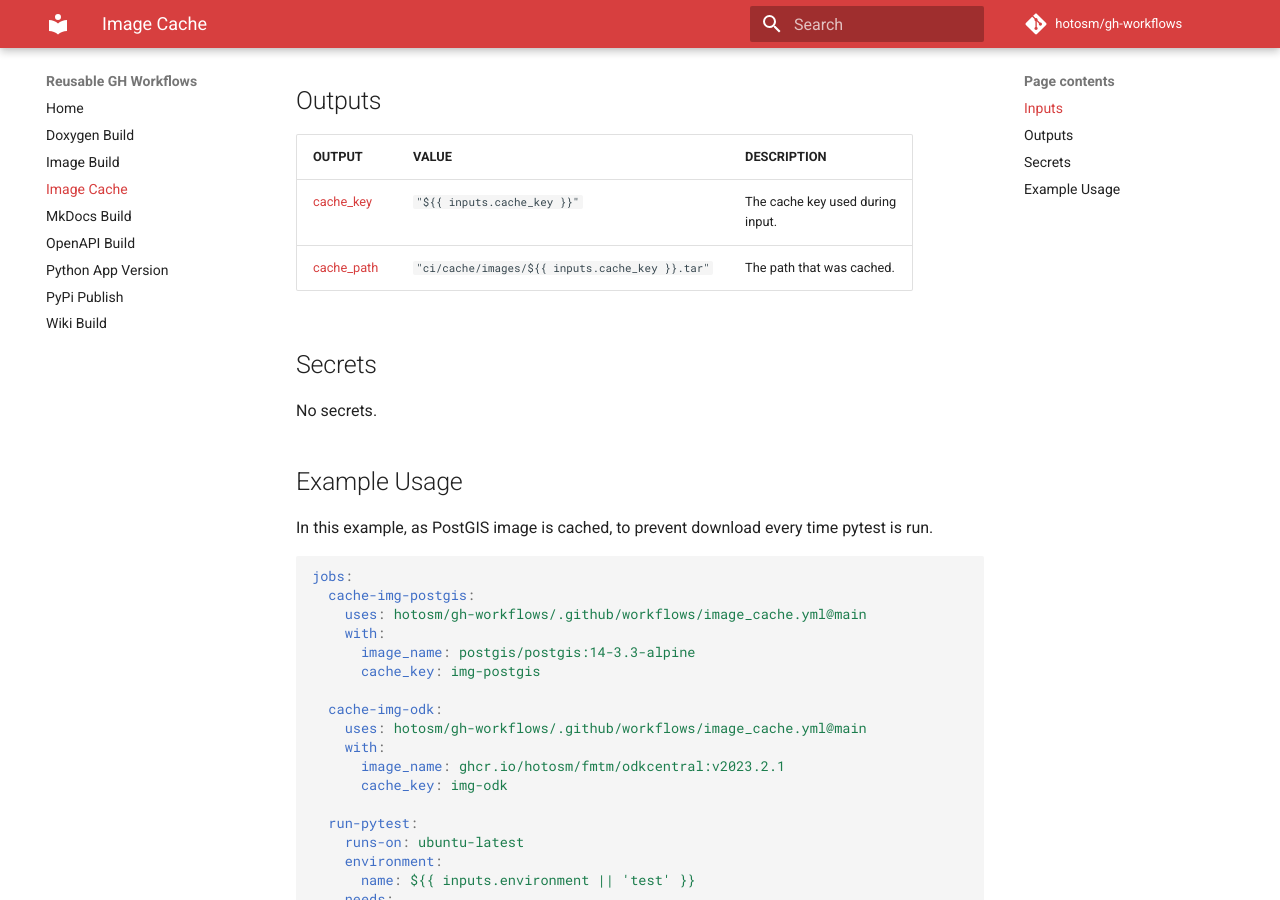
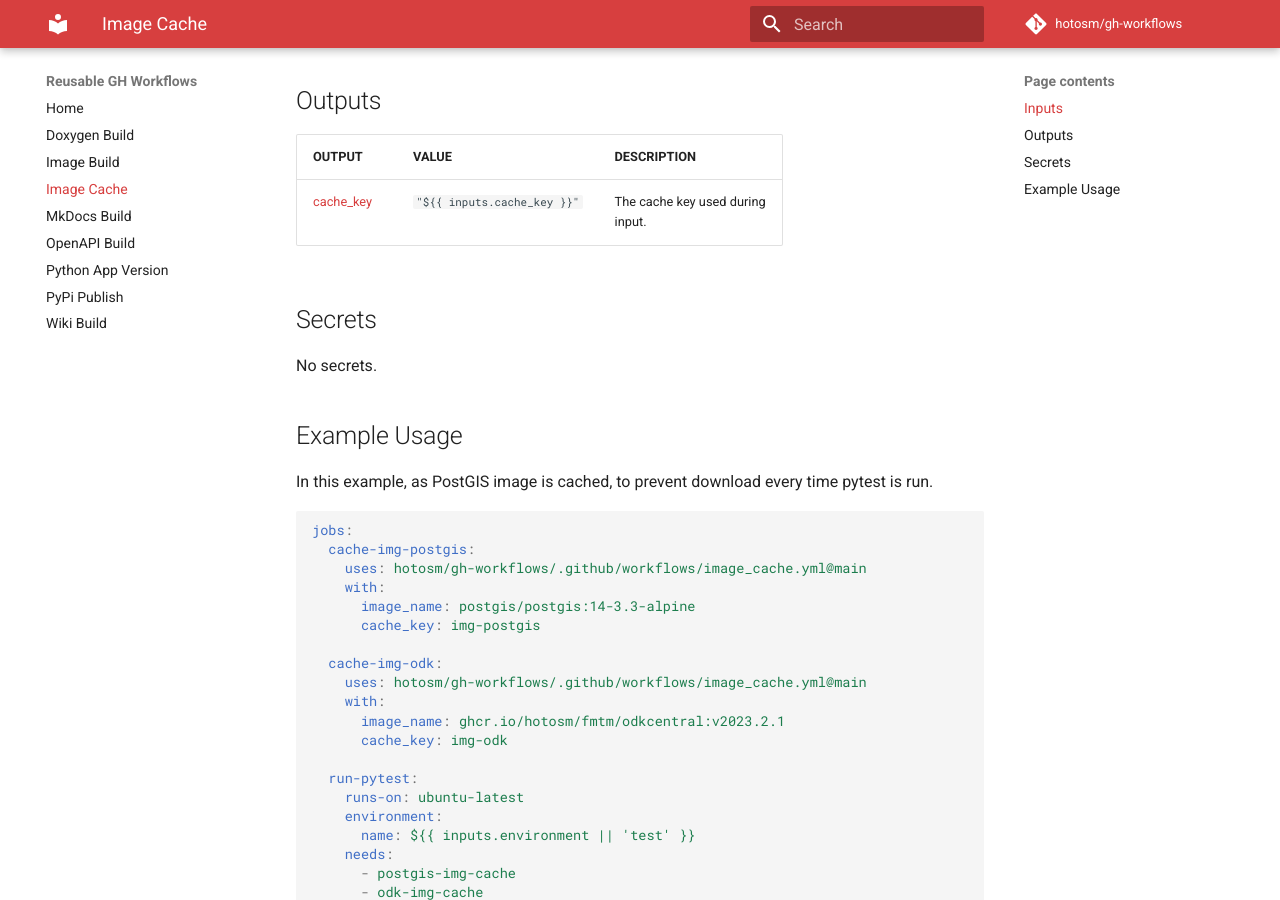
Before and after one commit to hotosm/gh-workflows, an MkDocs documentation site: the page built from docs/image_cache.md, in a window 1280 px wide and 900 px high, scrolled down 582 px. Built offline with MkDocs 1.6.1 and Material for MkDocs 9.7.7, drawn with Linux system fonts in a browser that asks for light colours; comment, search, counter and statistics services are not loaded.

Commit message:
docs: updated workflow docs

```diff
--- a/docs/image_cache.md
+++ b/docs/image_cache.md
@@ -25,10 +25,9 @@
 
 <!-- AUTO-DOC-OUTPUT:START - Do not remove or modify this section -->
 
-| OUTPUT                                                           | VALUE                                           | DESCRIPTION                          |
-| ---------------------------------------------------------------- | ----------------------------------------------- | ------------------------------------ |
-| <a name="output_cache_key"></a>[cache_key](#output_cache_key)    | `"${{ inputs.cache_key }}"`                     | The cache key used during <br>input. |
-| <a name="output_cache_path"></a>[cache_path](#output_cache_path) | `"ci/cache/images/${{ inputs.cache_key }}.tar"` | The path that was cached.            |
+| OUTPUT                                                        | VALUE                       | DESCRIPTION                          |
+| ------------------------------------------------------------- | --------------------------- | ------------------------------------ |
+| <a name="output_cache_key"></a>[cache_key](#output_cache_key) | `"${{ inputs.cache_key }}"` | The cache key used during <br>input. |
 
 <!-- AUTO-DOC-OUTPUT:END -->
 
```
